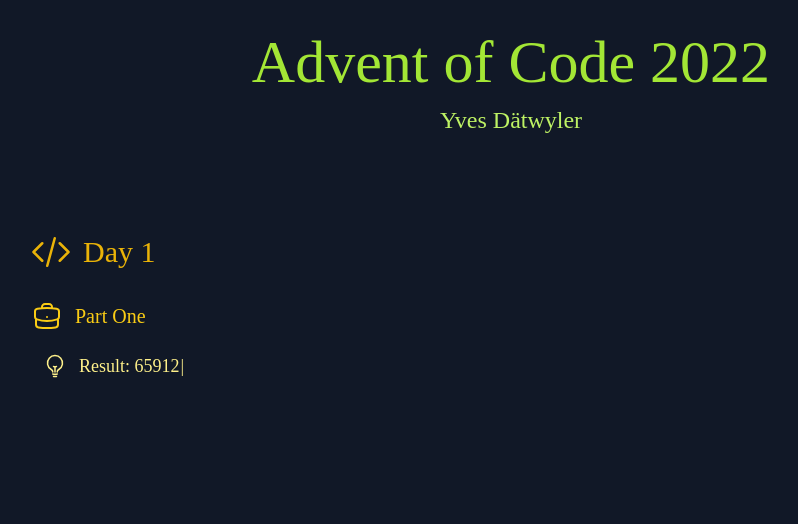
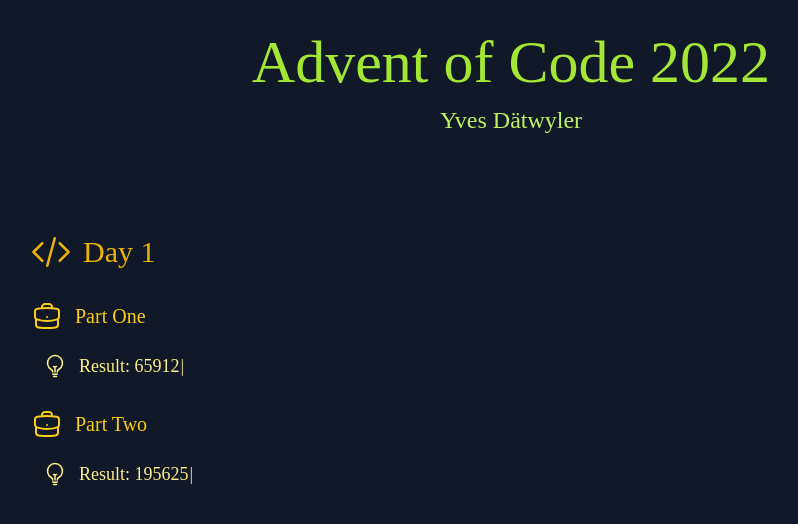
Before and after one commit to ydaetwyler/adventapp, a React (Create React App) app: page / in a window 1280 px wide. Shown: the top 524 px of the page, without its empty margins (129-927 px from the left). Built offline with nearby package versions, Linux system fonts and the light colour scheme.

Commit message:
Solution day 1 part 2

```diff
--- a/src/components/DayOne.js
+++ b/src/components/DayOne.js
@@ -8,6 +8,7 @@
     const [calories, setCalories] = useState()
     const [groupedCalories, setGroupedCalories] = useState([])
     const [mostCalories, setMostCalories] = useState()
+    const [threeMostCalories, setThreeMostCalories] = useState()
 
     useEffect(() => {
         axios.get('resources/dayOne.txt')
@@ -33,6 +34,14 @@
     useEffect(() => {
         if (groupedCalories) {
             setMostCalories(Math.max(...groupedCalories))
+            let count = 0
+            let arr = [...groupedCalories]
+            for (let i = 0; i < 3; i++) {
+                const highest = Math.max(...arr)
+                count += highest
+                arr = arr.filter(value => value !== highest)
+            }
+            setThreeMostCalories(count)
         }
     }, [groupedCalories])
 
@@ -41,6 +50,8 @@
             <DayText dayNumber={1} />
             <PartText partNumber={'One'} />
             <Solution result={mostCalories ? mostCalories.toString() : null} />
+            <PartText partNumber={'Two'} />
+            <Solution result={threeMostCalories ? threeMostCalories.toString() : null} />
         </div>
     )
 }
```
